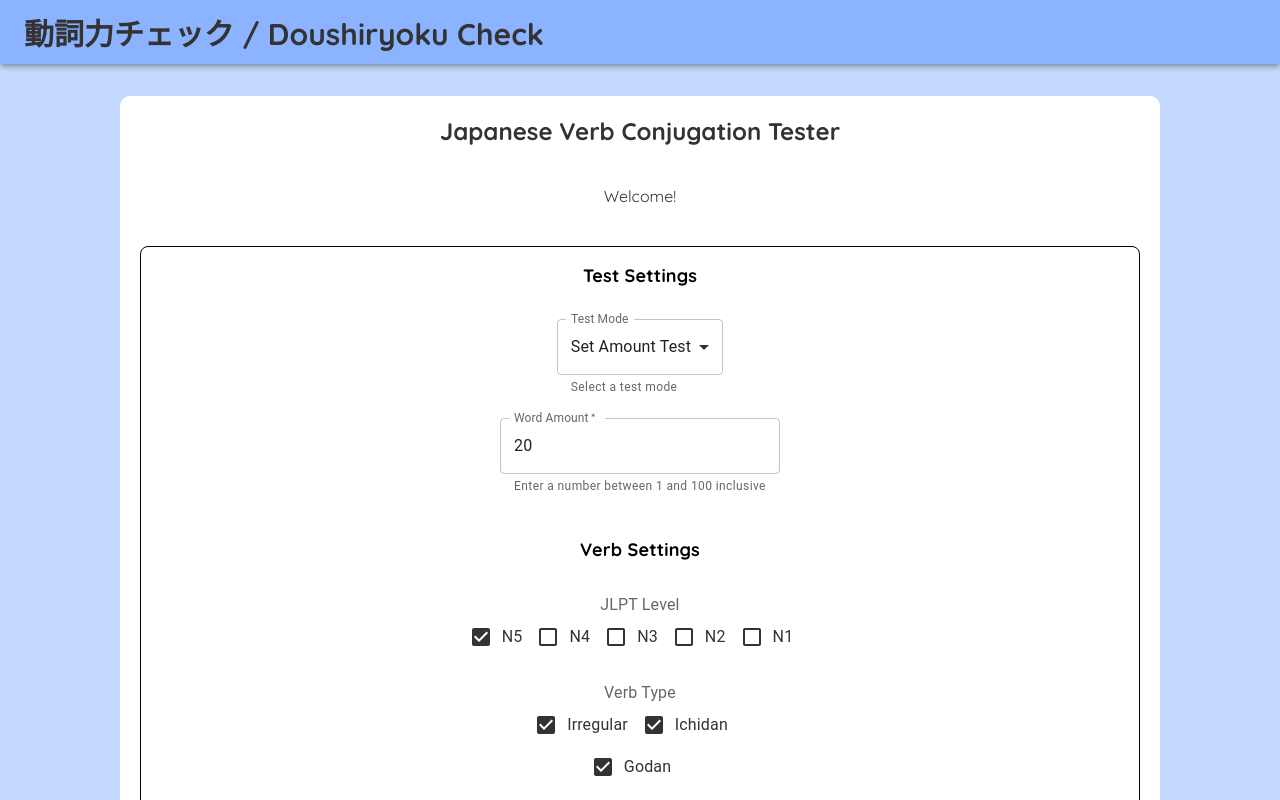
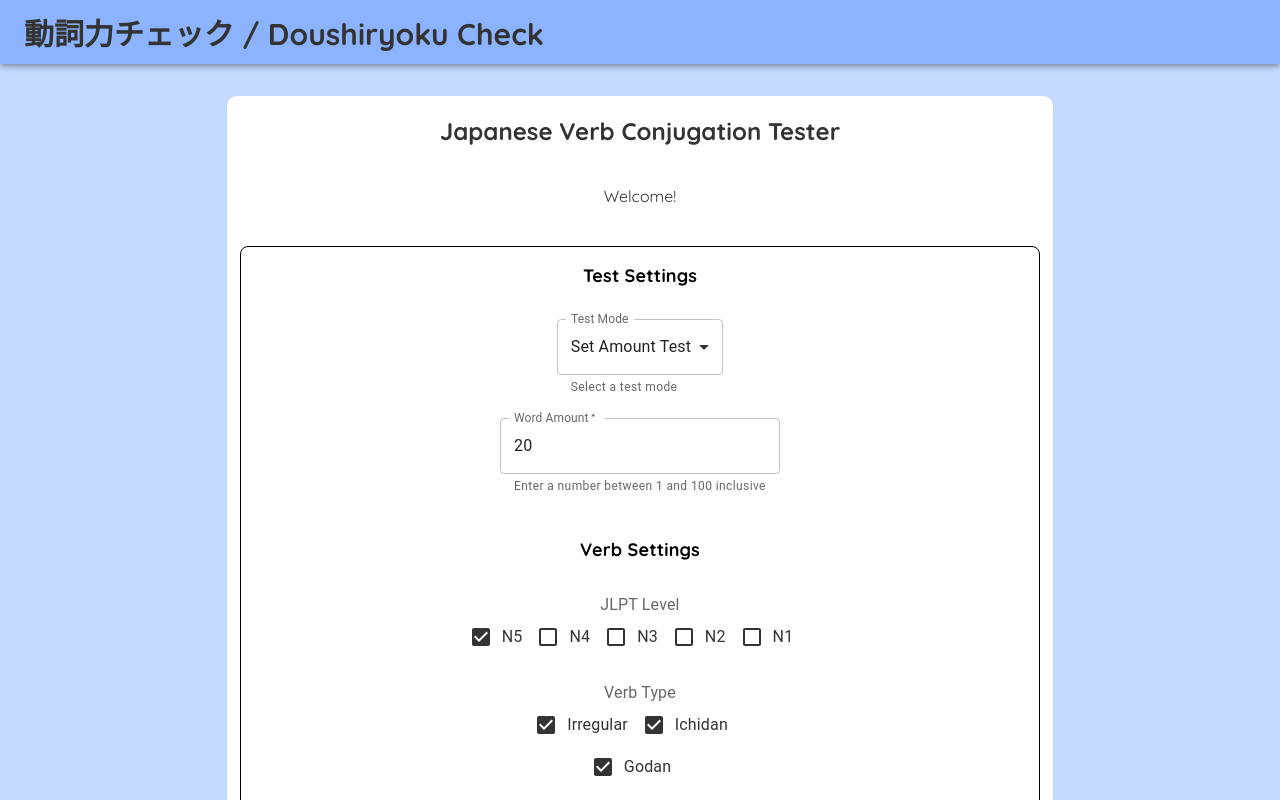
Before and after one commit to dan-turner-djt/Doushiryokucheck, a React (Create React App) app: page / in a window 1280 px wide. Shown: the top 800 px of the page. Built offline with nearby package versions, Linux system fonts and the light colour scheme.

Commit message:
set main width better

```diff
--- a/src/App.tsx
+++ b/src/App.tsx
@@ -6,6 +6,7 @@ import Home from "./Pages/Home/Home";
 import NotFound from "./Pages/NotFound/NotFound";
 import Header from "./Components/Header/Header";
 import { PaletteColor, ThemeProvider, createTheme } from "@mui/material";
+import { getWidth } from "./Utils/Screen";
 
 declare module "@mui/material/styles" {
   interface PaletteOptions {
@@ -37,7 +38,7 @@ const theme = createTheme({
 
 const App: FunctionComponent = () => {
 	const { clientHeight, clientWidth } = useContext<WindowContextProps>(WindowContext);
-	const widthToSet: string = clientWidth < 1150 ? "88%" : "1000px";
+	const widthToSet: string = getWidth(clientWidth, 96, 50, 800) + "%";
 	const heightToSet: string = String(clientHeight - 176) + "px";
 
 	return (
--- a/src/Pages/Home/Home.tsx
+++ b/src/Pages/Home/Home.tsx
@@ -57,11 +57,11 @@ const Home = () => {
 	return (
 		<div className="home">
 			<h2 className="page-title">Japanese Verb Conjugation Tester</h2>
-			<div className="content">
+			{(inTest !== InTestState.True) && <div className="content">
 				<p>Welcome!</p>
 				{/*<button type="button" onClick={handleConvertFiles}>Convert files</button>*/}
-			</div>
-			<div>
+			</div>}
+			<div className="form-container">
 				{(inTest === InTestState.True) &&
           <TestForm testSettings={ currentSettings } inTest={ true } verbFormsInfo={ verbFormsInfo } verbLevelsInfo={ verbLevelsInfo } fullVerbList={ fullVerbList } errorOcurred={ errorOcurred } quitHandler={ quitTest }/>
 				}
--- /dev/null
+++ b/src/Utils/Screen.ts
@@ -0,0 +1,13 @@
+export function getWidth(screenWidth: number, maxWidthPercent: number, minWidthPercent: number, maxWidth: number): number {
+
+	if (screenWidth * (maxWidthPercent/100) > maxWidth) {
+
+		if (screenWidth * (minWidthPercent/100) < maxWidth) {
+			return (maxWidth/screenWidth)*100;
+		}
+
+		return minWidthPercent;
+	}
+
+	return maxWidthPercent;
+}
--- a/src/styles.scss
+++ b/src/styles.scss
@@ -17,7 +17,7 @@ body {
 
 .main-content {
   margin: 40px auto;
-  padding: 20px;
+  padding: 20px 1%;
   background-color: white;
   border-radius: 10px;
 }
@@ -27,6 +27,10 @@ body {
   padding: 20px;
   background-color: white;
   border-radius: 10px;
+}
+
+.form-container {
+  margin: 20px auto;
 }
 
 
@@ -133,14 +137,7 @@ body {
     margin-right: 6px;
   }
 }
-/*.form input, .form textarea, .form select {
-  width: 100%;
-  padding: 6px 10px;
-  margin: 10px 0;
-  border: 1px solid #ddd;
-  box-sizing: border-box;
-  display: block;
-}*/
+
 
 .test-form-fieldset {
   width: 60%;
```
